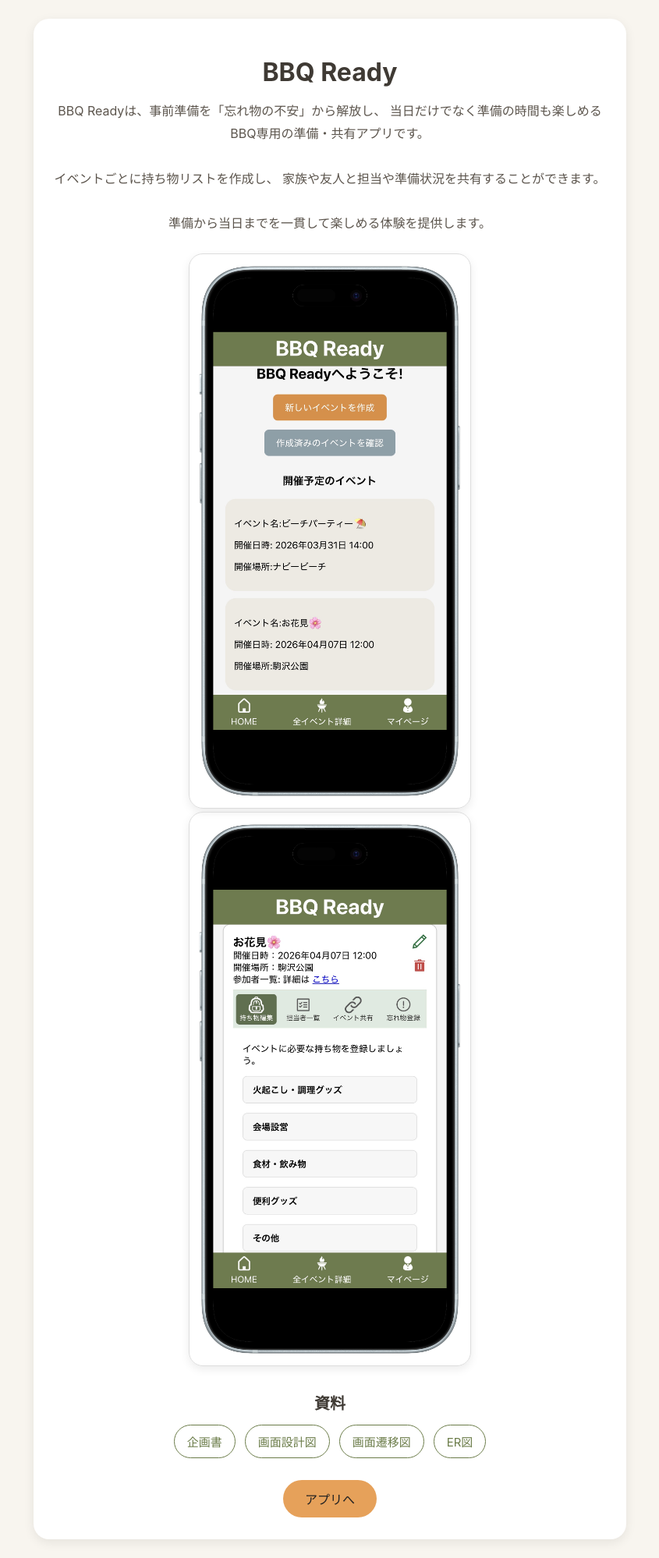
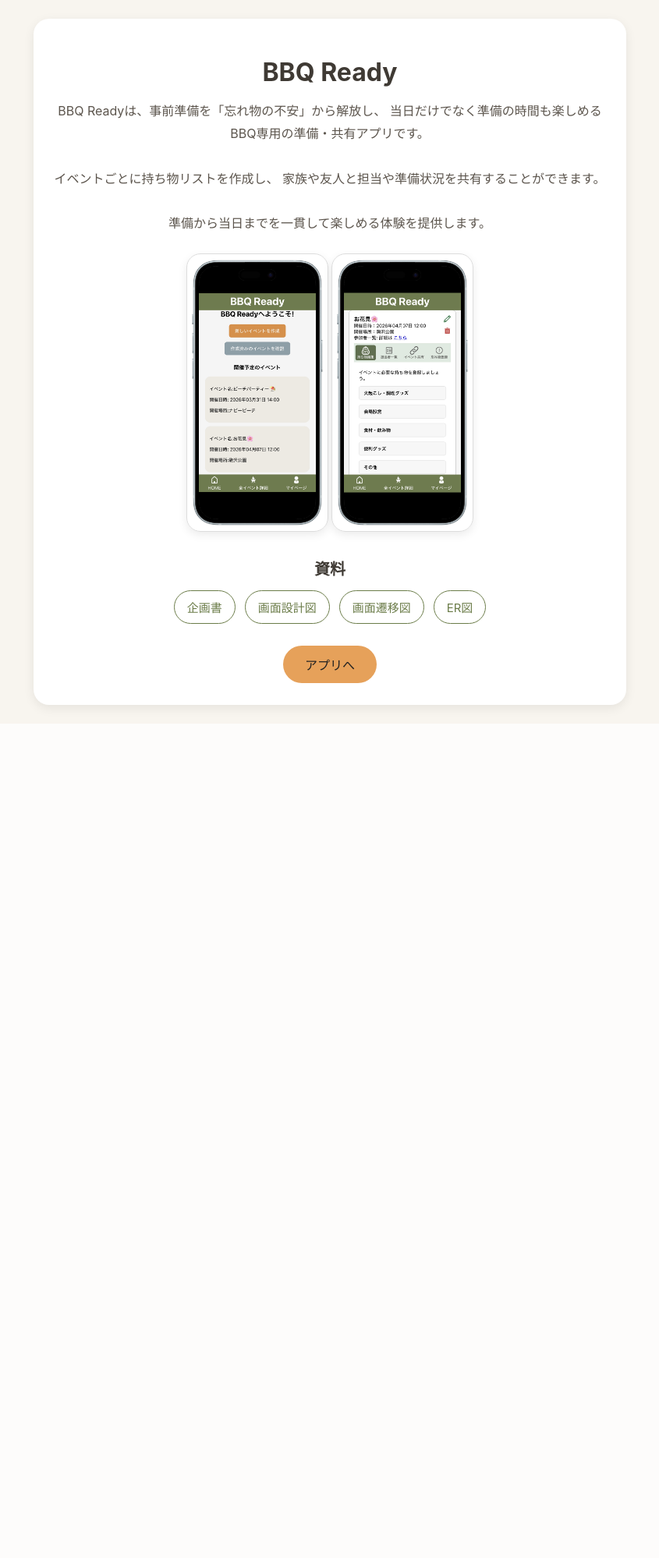
Before and after one commit to HanakoAnami/bbq-ready, a Django app: page / in a window 1280 px wide. Shown: the whole page at 78% size, without its empty margins (217-1062 px from the left). After the commit the page ends 919 px from the top, so only its background shows below. Run offline with Django 5.2, Linux system fonts and the light colour scheme.

Commit message:
potofolio写真大きさ変更

```diff
--- a/bbq_app/static/bbq_app/css/style.css
+++ b/bbq_app/static/bbq_app/css/style.css
@@ -1519,7 +1519,7 @@ input[type="checkbox"] {
 
 .portfolio-screenshot {
     width: 100%;
-    max-width: 360px;
+    max-width: 180px;
     border-radius: 18px;
     border: 1px solid #ddd;
     box-shadow: 0 4px 12px rgba(0, 0, 0, 0.08);
```
